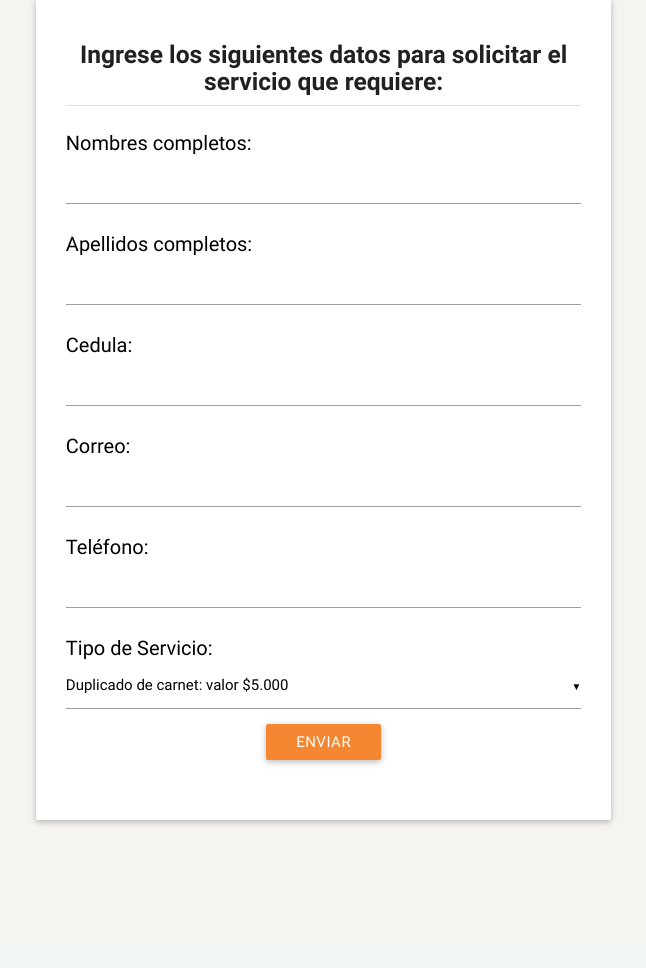
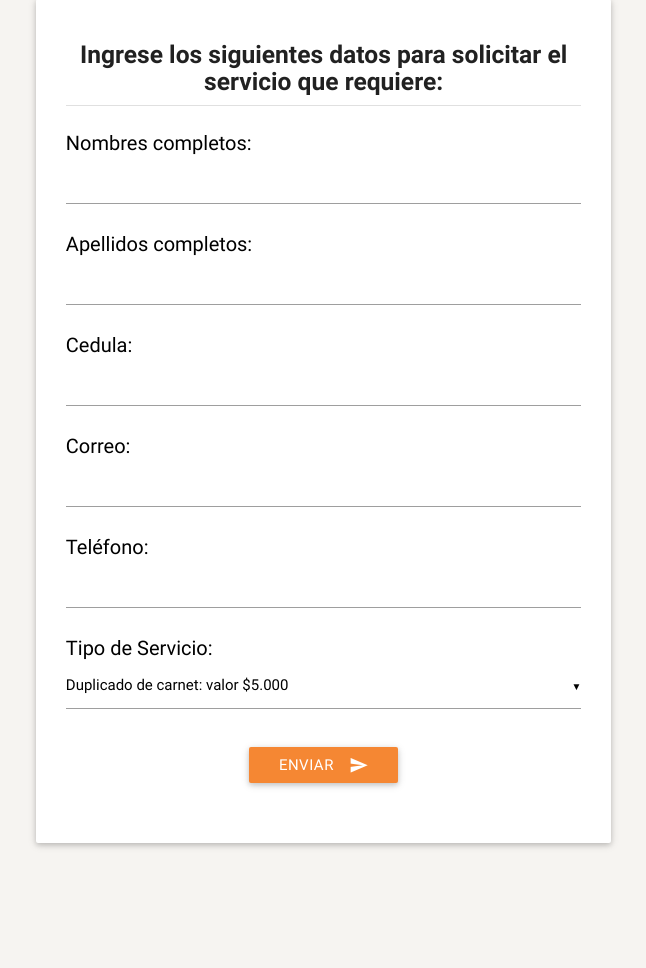
Before and after one commit to Hyronhide/Solicitud, a Django app: page / in a window 1280 px wide. Shown: the part 139-1107 px from the top of the page, without its empty margins (342-988 px from the left). Before the commit the page ends 965 px from the top, so only its background shows below. Run offline with Django 3.2, Linux system fonts and the light colour scheme.

Commit message:
Cambio boton enviar

```diff
--- a/solicitud/solicitud/apps/formulario/forms.py
+++ b/solicitud/solicitud/apps/formulario/forms.py
@@ -1,6 +1,6 @@
 #-*- coding: utf-8 -*-
 from django import forms
-from .models import *
+#from .models import *
 
 TIPO_SERVICIO=(
 		('Duplicado_Carnet','Duplicado de carnet: valor $5.000'),
--- a/solicitud/solicitud/apps/formulario/views.py
+++ b/solicitud/solicitud/apps/formulario/views.py
@@ -5,7 +5,7 @@ from django.template import RequestContext
 from django.http import HttpResponseRedirect
 from django.core.mail import EmailMultiAlternatives
 from django.contrib import messages
-from .models import *
+#from .models import *
 from .forms import *
 
 
@@ -56,7 +56,7 @@ def Solicitud_View (request):
 
 			'''Bloque configuracion de envio por GMAIL'''
 			to_admin = 'lgonzalez21@misena.edu.co'
-			#o_admin = 'drmosquera90@misena.edu.co'
+			#to_admin = 'drmosquera90@misena.edu.co'
 			to_user = correo
 			html_content_admin = "<p><b>Solicitud de servicio: </b>%s</p><br> <b>Nombres</b>: %s <br><br> <b>Apellidos</b>: %s  <br><br> <b>Correo:</b> %s  <br><br> <b>Cedula:</b> %s  <br><br> <b>Telefono:</b> %s "%(servicio,nombres,apellidos,correo,cedula,telefono)
 			html_content_user = "<p><b>Solicitud de servicio: </b>%s</p><br> -Debe imprimir únicamente copia de banco.<br>-Debe hacer consignación en Bancolombia, no corresponsales bancarios.<br>-Una vez consigne o cancele su recibo debe hacerlos llegar a las oficinas de coordinación académica según su solicitud ,en este caso:  %s.<br>-La consignación debe hacerse el mismo día que se genera el recibo.<br>-Debe imprimir el recibo en impresora laser.<br>"%(servicio,servicio_usuario)
--- a/solicitud/solicitud/templates/formulario/solicitud.html
+++ b/solicitud/solicitud/templates/formulario/solicitud.html
@@ -21,7 +21,8 @@
 				<form action="." method = "POST" enctype = "multipart/form-data">
 					{% csrf_token %}
 					{{ form.as_p }}
-					<center><button type="submit" class="btn btn-sm btn-curious-blue-variant-1">Enviar</button></center>
+					<br>
+					<center><button type="submit" class="btn btn-sm btn-curious-blue-variant-1">Enviar<i class="material-icons right">send</i></button></center>
 
 				</form>
 			{% endif %}
```
Also changed, not shown: solicitud/db.sqlite3, 2 other files.
